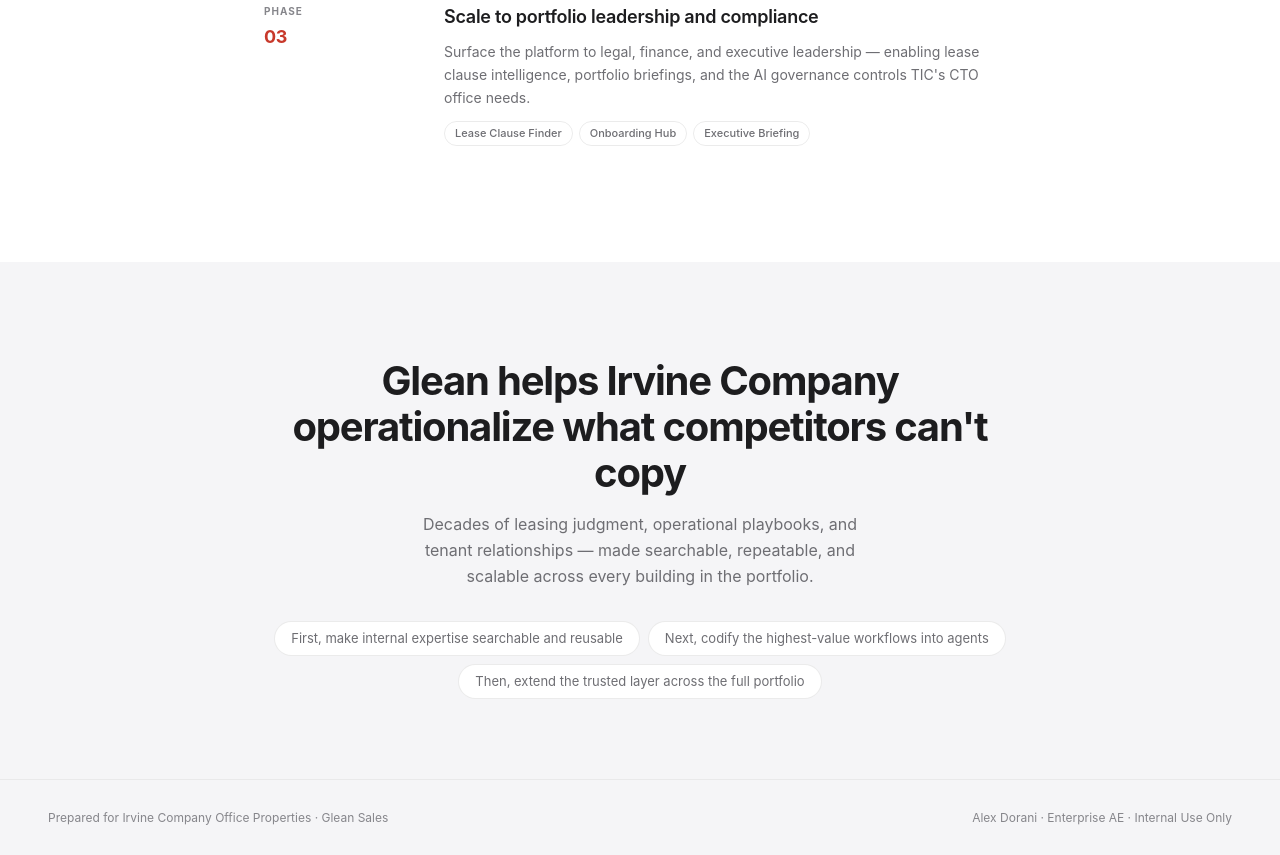
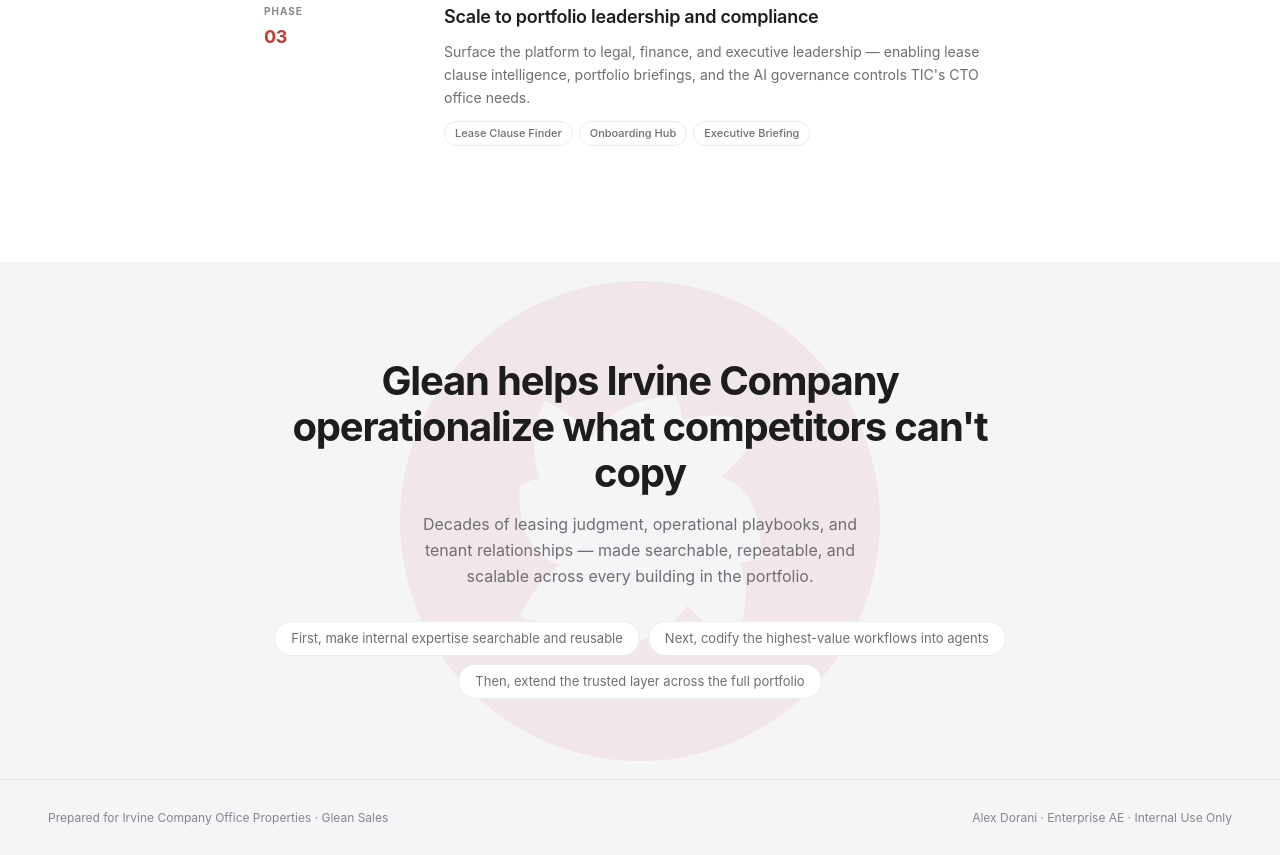
Before and after one commit to alexdorani-bit/irvine-company-glean-pov, a plain HTML site: page index.html in a window 1280 px wide. Shown: the part 5682-6537 px from the top of the page. Drawn offline with Linux system fonts and the light colour scheme.

Commit message:
Add Irvine Company logo watermark to closing section

```diff
--- a/index.html
+++ b/index.html
@@ -92,7 +92,9 @@
     .phase-right p { font-size: 14px; color: var(--text-secondary); line-height: 1.65; margin-bottom: 12px; }
     .phase-ucs { display: flex; flex-wrap: wrap; gap: 6px; }
     .phase-uc-tag { font-size: 11px; font-weight: 500; color: var(--text-secondary); border: 1px solid var(--border); border-radius: 20px; padding: 3px 10px; }
-    .closing { text-align: center; padding: 96px 0 80px; }
+    .closing { text-align: center; padding: 96px 0 80px; position: relative; overflow: hidden; }
+    .closing::before { content: ''; position: absolute; top: 50%; left: 50%; transform: translate(-50%, -50%); width: 480px; height: 480px; background-image: url('tic-logo.svg'); background-size: contain; background-repeat: no-repeat; background-position: center; opacity: 0.07; pointer-events: none; z-index: 0; }
+    .closing > .container { position: relative; z-index: 1; }
     .closing h2 { font-size: clamp(28px, 4vw, 40px); font-weight: 700; letter-spacing: -0.03em; margin-bottom: 16px; line-height: 1.15; }
     .closing p { font-size: 16px; color: var(--text-secondary); max-width: 480px; margin: 0 auto 32px; line-height: 1.6; }
     .closing-steps { display: flex; justify-content: center; gap: 8px; flex-wrap: wrap; }
```
Also changed, not shown: tic-logo.svg (added).
